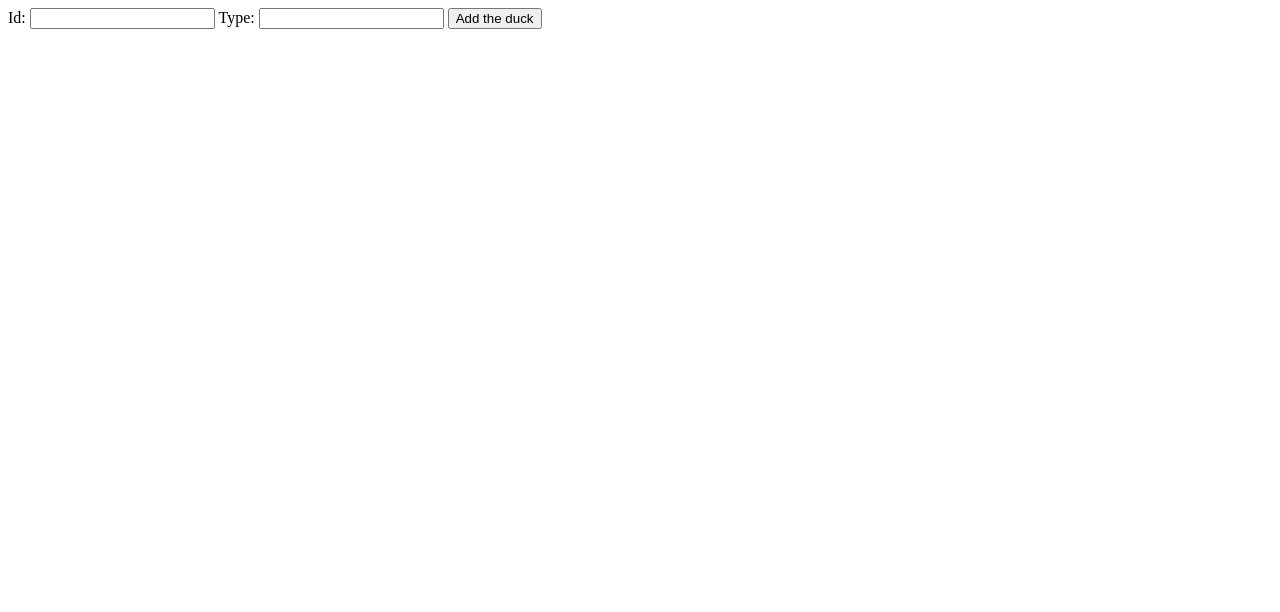
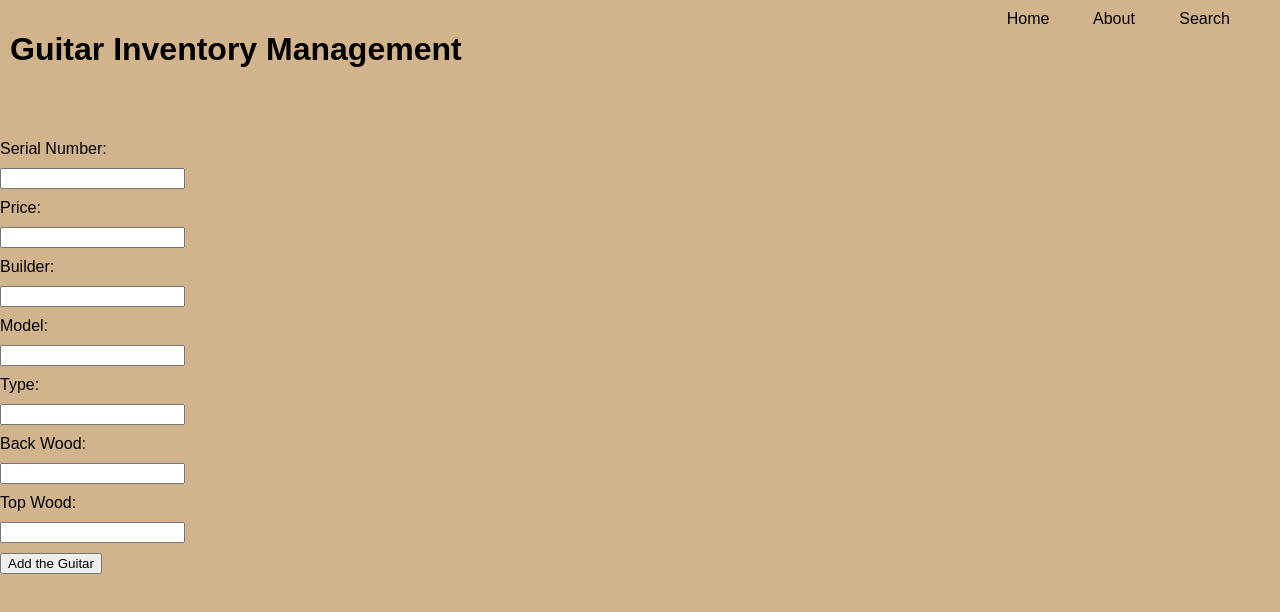
Before and after one commit to kaushikarulkumar1/guitar-inventory-management-ui, a plain HTML site: page add.html in a window 1280 px wide. Drawn offline with Linux system fonts and the light colour scheme.

Commit message:
Add files via upload

```diff
--- a/add.html
+++ b/add.html
@@ -3,27 +3,111 @@
 <head>
     <meta charset="UTF-8">
     <meta name="viewport" content="width=device-width, initial-scale=1.0">
-    <title>Document</title>
+    <title>Add</title>
+    <style>
+        body {
+         background-color: tan;
+         margin: 0;
+         padding: 0;
+         font-family: Arial, sans-serif;
+         position: relative;
+     }
+
+     header {
+
+         color: black;
+         padding: 10px;
+         text-align: left;
+     }
+
+     label, input, button {
+            display: block;
+            margin-bottom: 10px;
+        }
+
+
+     #main-content {
+         text-align: center;
+         padding: 20px;
+     }
+
+     #top-right-links {
+         position: absolute;
+         top: 10px;
+         right: 10px;
+     }
+
+     a {
+         color: black;
+         text-decoration: none;
+         margin-right: 40px;
+     }
+
+     a:hover {
+         text-decoration: underline;
+     }
+ </style>
 </head>
 <body>
-    <label>Id:</label>
-    <input id="duckId"/>
-    <label>Type:</label>
-    <input id="duckType" />
-    <button onclick="addTheDuck()">Add the duck</button>
+    <header>
+        <h1>Guitar Inventory Management</h1>
+    </header>
+    <div id="main-content">
+        <div id="top-right-links">
+            <a href= "index.html">Home</a>
+            <a href="about.html">About</a>
+            <a href="search.html">Search</a>
+        </div>
+    </div>
+    <label for="serialNumber">Serial Number:</label>
+    <input id="serialNumber" />
+
+    <label for="price">Price:</label>
+    <input id="price" />
+
+    <label for="builder">Builder:</label>
+    <input id="builder" />
+
+    <label for="model">Model:</label>
+    <input id="model" />
+
+    <label for="guitarType">Type:</label>
+    <input id="guitarType" />
+
+    <label for="backWood">Back Wood:</label>
+    <input id="backWood" />
+
+    <label for="topWood">Top Wood:</label>
+    <input id="topWood" />
+
+    <button onclick="addTheGuitar()">Add the Guitar</button>
 
     <script>
-        function addTheDuck() {
-           let duckIdNode = document.getElementById("duckId");
-           let duckId = duckIdNode.value;
-           let duckTypeNode = document.getElementById("duckType");
-           let duckType = duckTypeNode.value;
-           let duck = {id: duckId, type: duckType}
-           alert("You entered: " + JSON.stringify(duck));
+        function addTheGuitar() {
+            let serialNumber = document.getElementById("serialNumber").value;
+            let price = document.getElementById("price").value;
+            let builder = document.getElementById("builder").value;
+            let model = document.getElementById("model").value;
+            let guitarType = document.getElementById("guitarType").value;
+            let backWood = document.getElementById("backWood").value;
+            let topWood = document.getElementById("topWood").value;
+
+            let guitar = {
+                serialNumber: serialNumber,
+                price: price,
+                builder: builder,
+                model: model,
+                type: guitarType,
+                backWood: backWood,
+                topWood: topWood
+            };
+
+            alert("You entered: " + JSON.stringify(guitar));
 
            let duckImageNode = document.getElementById("duckImage");
            alert("The image: "+ duckImageNode.files[0].name + ", size = "+ duckImageNode.files[0].size);
         }
+
     </script>
 
 </body>
```
Also changed, not shown: about.html (added, +57 -0 lines), index.html (+3 -3 lines), search.html (+106 -21 lines).
